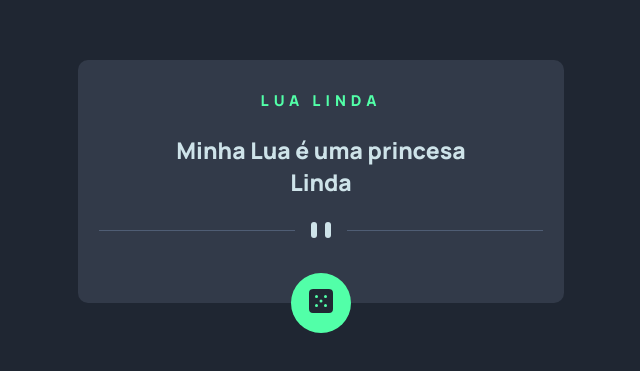
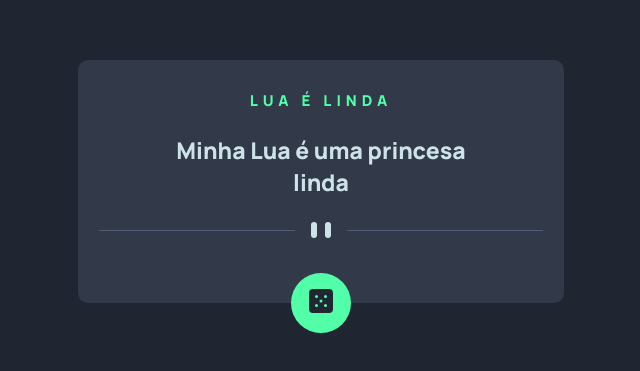
Before and after one commit to RicardoVCastilho/Advice-Generator-app, a plain HTML site: page index.html in a window 1280 px wide. Shown: the part 219-590 px from the top of the page, 319-959 px from the left. Drawn offline with Linux system fonts and the light colour scheme.

Commit message:
inserindo favicon e alterando tags h2 e p

```diff
--- a/index.html
+++ b/index.html
@@ -4,6 +4,7 @@
     <meta charset="UTF-8">
     <meta http-equiv="X-UA-Compatible" content="IE=edge">
     <meta name="viewport" content="width=device-width, initial-scale=1.0">
+    <link rel="icon" type="image/png" sizes="32x32" href="./src/images/favicon-32x32.png">
     <link rel="stylesheet" href="./src/css/reset.css">
     <link rel="stylesheet" href="./src/css/variables.css">
     <link rel="stylesheet" href="./src/css/style.css">
@@ -16,8 +17,8 @@
 <body>
     <main class="cartao">
         <div class="conselho">
-            <h2 class="id-conselho"> Lua Linda </h2>
-            <p class="descricao-conselho"> Minha Lua é uma princesa Linda </p>
+            <h2 class="id-conselho"> Lua é linda </h2>
+            <p class="descricao-conselho"> Minha Lua é uma princesa linda </p>
             <picture>
                 <source srcset="./src/images/pattern-divider-mobile.svg" media="(max-width: 768px)">
                 <img src="./src/images/pattern-divider-desktop.svg" alt="Dvisor Padrão">
```
